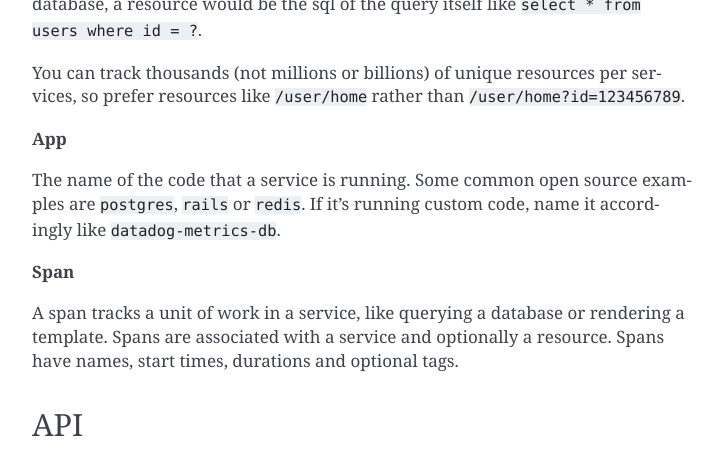
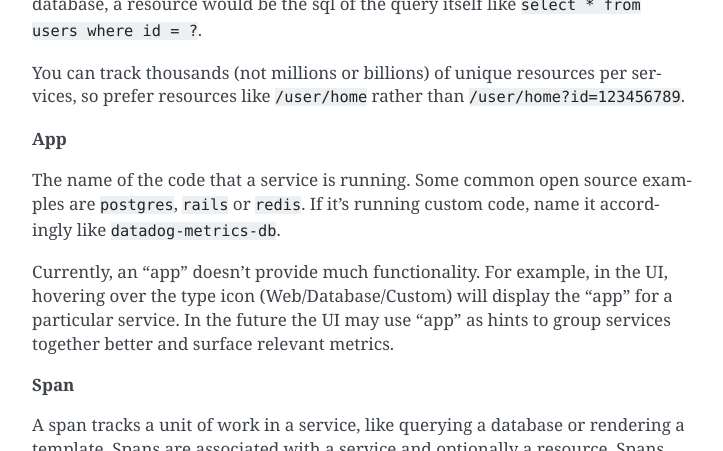
Before and after one commit to korniltsev-grafanista/pyroscope-python, a Sphinx documentation site: the page built from docs/index.rst, in a window 1280 px wide and 900 px high, scrolled down 1297 px, cut to the strip 0-451 px from the top of the window. Shown: the whole strip, without its empty margins (388-1111 px from the left). Built offline with Sphinx 7.4.7, drawn with Linux system fonts in a browser that asks for light colours.

Commit message:
clarify what an "app" is
Upstream-Commit: e3106cb3a7b689f5d0facb0e5ed4fe6646814f1f

```diff
--- a/docs/index.rst
+++ b/docs/index.rst
@@ -71,6 +71,8 @@ resources like :code:`/user/home` rather than :code:`/user/home?id=123456789`.
 The name of the code that a service is running. Some common open source
 examples are :code:`postgres`, :code:`rails` or :code:`redis`. If it's running
 custom code, name it accordingly like :code:`datadog-metrics-db`.
+
+Currently, an "app" doesn't provide much functionality. For example, in the UI, hovering over the type icon (Web/Database/Custom) will display the “app” for a particular service. In the future the UI may use "app" as hints to group services together better and surface relevant metrics.
 
 **Span**
 
```
